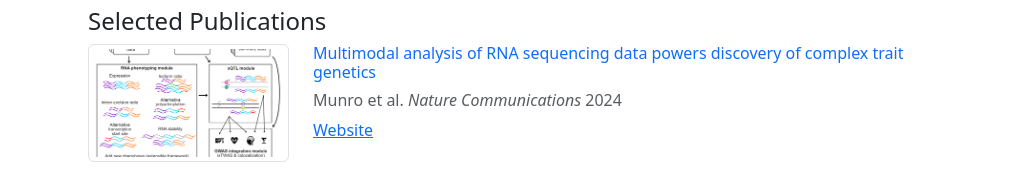
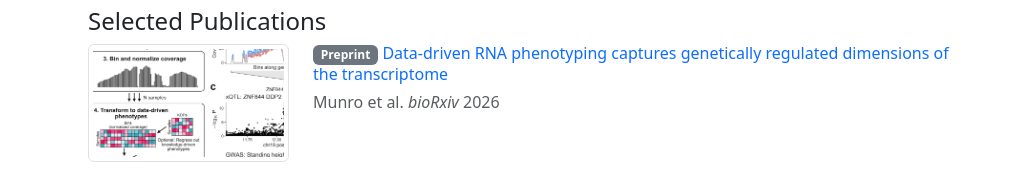
Before and after one commit to daniel-munro/danmun.ro, a plain HTML site: page index.html in a window 1280 px wide. Shown: the part 539-720 px from the top of the page, 264-1280 px from the left. Drawn offline with nearby package versions, Linux system fonts and the light colour scheme.

Commit message:
Add preprint

```diff
--- a/index.html
+++ b/index.html
@@ -202,6 +202,32 @@
             </p>
 
             <h4>Selected Publications</h4>
+
+            <div class="row mb-4">
+              <div class="col-sm-3">
+                <a
+                  href="https://www.biorxiv.org/content/10.64898/2026.02.20.707100v1"
+                >
+                  <img
+                    class="img-fluid img-thumbnail"
+                    src="img/pubs/LaDDR.png"
+                  />
+                </a>
+              </div>
+              <div class="col-sm-9">
+                <h6>
+                  <span class="badge bg-secondary">Preprint</span>
+                  <a
+                    href="https://www.biorxiv.org/content/10.64898/2026.02.20.707100v1"
+                    >Data-driven RNA phenotyping captures genetically regulated
+                    dimensions of the transcriptome</a
+                  >
+                </h6>
+                <h6 class="text-muted fw-normal">
+                  Munro et al. <i>bioRxiv</i> 2026
+                </h6>
+              </div>
+            </div>
 
             <div class="row mb-4">
               <div class="col-sm-3">
```
Also changed, not shown: img/pubs/LaDDR.png (added), 1 other file.
